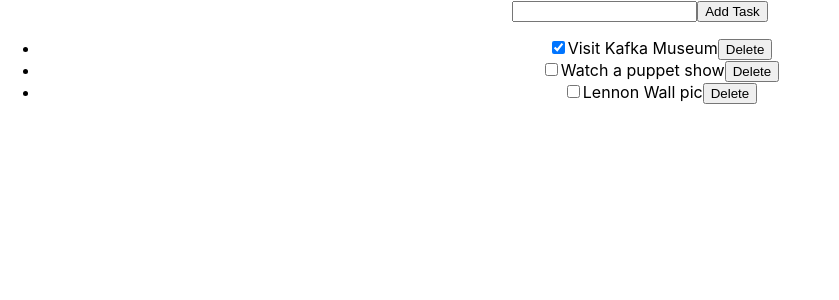
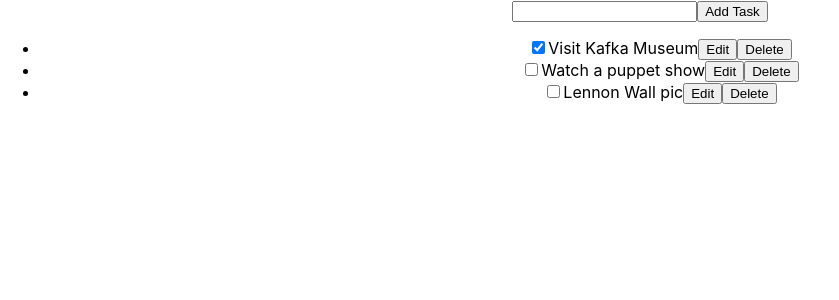
Before and after one commit to hharpreetk/react-task-manager, a React (Create React App) app: page / in a window 1280 px wide. Shown: the top 300 px of the page, without its empty margins (0-839 px from the left). Built offline with nearby package versions, Linux system fonts and the light colour scheme.

Commit message:
added edit task feature

```diff
--- a/src/App.js
+++ b/src/App.js
@@ -1,4 +1,4 @@
-import './App.css';
+import "./App.css";
 import { useState } from "react";
 import TaskList from "./TaskList";
 import TaskInput from "./TaskInput";
@@ -11,26 +11,35 @@ export default function App() {
       {
         id: nextId++,
         text: text,
-        done: false
-      }
+        done: false,
+      },
     ]);
   };
-  const toggleDone = (id, done)=>{
-    const newTasks = tasks.map((task)=>(
-      id===task.id ? {...task, done: done} : task
-    ))
+  const toggleDone = (id, done) => {
+    const newTasks = tasks.map((task) =>
+      id === task.id ? { ...task, done: done } : task
+    );
     setTasks(newTasks);
-  }
-  const deleteTask=(id)=>{
-    const newTasks = tasks.filter((task)=>(
-      task.id !== id
-    ))
+  };
+  const deleteTask = (id) => {
+    const newTasks = tasks.filter((task) => task.id !== id);
     setTasks(newTasks);
-  }
+  };
+  const changeTask = (id, text) => {
+    const newTasks = tasks.map((task) =>
+      id === task.id ? { ...task, text: text } : task
+    );
+    setTasks(newTasks);
+  };
   return (
     <div className="App">
       <TaskInput addTask={addTask} />
-      <TaskList tasks={tasks} toggleDone={toggleDone} deleteTask={deleteTask} />
+      <TaskList
+        tasks={tasks}
+        toggleDone={toggleDone}
+        deleteTask={deleteTask}
+        changeTask={changeTask}
+      />
     </div>
   );
 }
@@ -39,5 +48,5 @@ let nextId = 3;
 const initialTasks = [
   { id: 0, text: "Visit Kafka Museum", done: true },
   { id: 1, text: "Watch a puppet show", done: false },
-  { id: 2, text: "Lennon Wall pic", done: false }
+  { id: 2, text: "Lennon Wall pic", done: false },
 ];
--- a/src/Task.js
+++ b/src/Task.js
@@ -1,3 +1,38 @@
-export default function Task({task, toggleDone, deleteTask}){
-   return <><input type="checkbox" checked={task.done} onChange={(e)=>{toggleDone(task.id, e.target.checked)}} />{task.text}<button onClick={()=>deleteTask(task.id)}>Delete</button></>
+import { useState } from "react";
+
+export default function Task({ task, toggleDone, deleteTask, changeTask }) {
+  const [editing, setEditing] = useState(false);
+  let textContent;
+  if (editing) {
+    textContent = (
+      <>
+        <input
+          value={task.text}
+          onChange={(e) => changeTask(task.id, e.target.value)}
+          required
+        />
+        <button onClick={() => setEditing(false)}>Save</button>
+      </>
+    );
+  } else {
+    textContent = (
+      <>
+        {task.text}
+        <button onClick={() => setEditing(true)}>Edit</button>
+      </>
+    );
+  }
+  return (
+    <>
+      <input
+        type="checkbox"
+        checked={task.done}
+        onChange={(e) => {
+          toggleDone(task.id, e.target.checked);
+        }}
+      />
+      {textContent}
+      <button onClick={() => deleteTask(task.id)}>Delete</button>
+    </>
+  );
 }
--- a/src/TaskList.js
+++ b/src/TaskList.js
@@ -1,11 +1,18 @@
 import Task from "./Task";
 
-export default function TaskList({ tasks, toggleDone, deleteTask }) {
+export default function TaskList({
+  tasks,
+  toggleDone,
+  deleteTask,
+  changeTask,
+}) {
   if (!tasks) return;
   return (
     <ul>
       {tasks.map((task) => (
-          <li key={task.id}><Task task={task} toggleDone={toggleDone} deleteTask={deleteTask} /></li>
+        <li key={task.id}>
+          <Task task={task} toggleDone={toggleDone} deleteTask={deleteTask} changeTask={changeTask}/>
+        </li>
       ))}
     </ul>
   );
```
Lines whose indentation alone changed are shown as unchanged.
